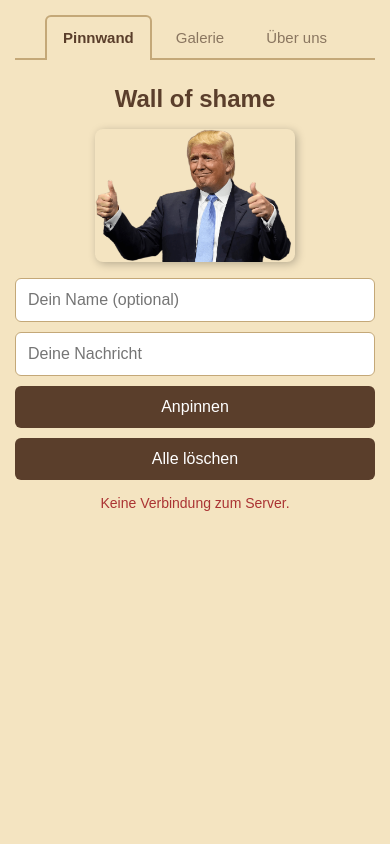
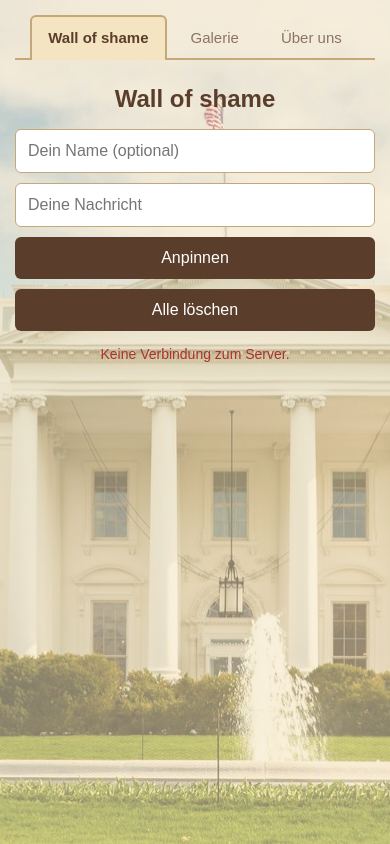
Before and after one commit to Vegandalf97/website, a website: page public/index.html in a window 390 px wide. Drawn offline with Linux system fonts and the light colour scheme; no server answers.

Commit message:
Mobile Patch

```diff
--- a/public/index.html
+++ b/public/index.html
@@ -6,20 +6,18 @@
   <title>Pinnwand</title>
   <link rel="stylesheet" href="/style.css">
 </head>
-<body>
 
-  <!-- ===== Navigation: auf jeder Seite gleich,
-       nur "aktiv" wandert mit ===== -->
+<!-- Die Klasse am body steuert das Hintergrundbild.
+     Nur diese Seite hat sie - die anderen bleiben schlicht. -->
+<body class="seite-pinnwand">
+
   <nav class="navi">
-    <a href="/index.html" class="aktiv">Pinnwand</a>
+    <a href="/index.html" class="aktiv">Wall of shame</a>
     <a href="/galerie.html">Galerie</a>
     <a href="/ueber.html">Über uns</a>
   </nav>
 
   <h1>Wall of shame</h1>
-
-  <!-- Nur auf dieser Seite. Dateinamen anpassen! -->
-  <img src="/bilder/trump.png" alt="Unser Bild" class="trump">
 
   <form id="zettelForm">
     <input type="text" id="nameFeld" placeholder="Dein Name (optional)" maxlength="30">
--- a/public/style.css
+++ b/public/style.css
@@ -20,6 +20,24 @@
   background-color: #f4e4c1;
   margin: 0;
   padding: 15px;                    /* wenig Rand auf kleinen Geräten */
+}
+
+.seite-pinnwand {
+  background-image:
+    linear-gradient(rgba(244, 228, 193, 0.55), rgba(244, 228, 193, 0.55)),
+    url('/bilder/hintergrund.jpeg');
+
+    background-size: cover;
+    background-position: center;
+    background-repeat: no-repeat;
+    background-attachment: fixed;
+    min-height: 100vh;
+}
+
+@media (max-width: 600px) {
+  .seite-pinnwand {
+    background-attachment: scroll;
+  }
 }
 
 h1 {
@@ -73,11 +91,11 @@
   height: auto;                     /* Seitenverhältnis bleibt */
 }
 
-.trump {
+.kopfbild {
   display: block;
   width: 100%;
-  max-width: 200px;                 /* wächst mit, aber nicht endlos */
-  margin: 0 auto 16px auto;
+  max-width: 400px;                 /* wächst mit, aber nicht endlos */
+  margin: 0 auto 20px auto;
   border-radius: 8px;
   box-shadow: 2px 2px 8px rgba(0, 0, 0, 0.25);
 }
@@ -259,23 +277,7 @@
   }
 }
 
-/* ============================================
-   Unter 360px: alles etwas kleiner, damit es auf kleine Handys passt
-   ============================================ */
-@media (max-width: 360px) {
 
-  body {
-    padding: 8px;
-  }
-
-  .zettel {
-    padding: 12px;
-  }
-
-  h1 {
-    margin: 10px 0;
-  }
-}
 /* ============================================
    AB 1000px: viel Platz, Inhalt mittig halten
    ============================================ */
```
Also changed, not shown: public/bilder/hintergrund.jpeg (added).
